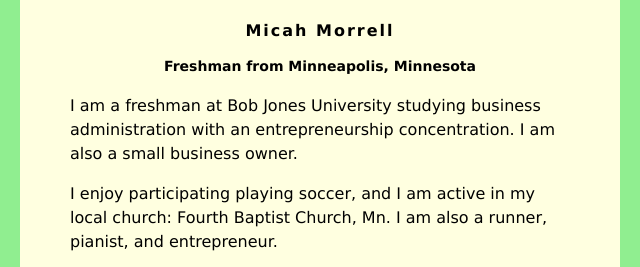
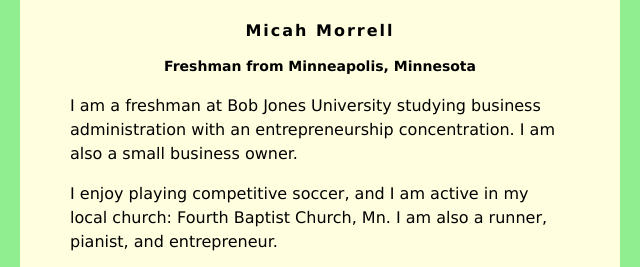
Before and after one commit to micahtmorrell/micahtmorrell.github.io, a plain HTML site: page index.html in a window 1280 px wide. Shown: the top 267 px of the page, 320-960 px from the left. Drawn offline with Linux system fonts and the light colour scheme.

Commit message:
Update index.html

```diff
--- a/index.html
+++ b/index.html
@@ -35,7 +35,7 @@ h3 {
 
          <p>I am a freshman at Bob Jones University studying business administration with an entrepreneurship concentration. I am also a small business owner.</p>
          <p>
-            I enjoy participating playing soccer, and I am active in my local church: Fourth Baptist Church, Mn. I am also a runner, pianist, and entrepreneur.
+            I enjoy playing competitive soccer, and I am active in my local church: Fourth Baptist Church, Mn. I am also a runner, pianist, and entrepreneur.
          </p>
          <p>
             I also own a bussiness called Stash My Stuff, which is a summer storage service for college students. More information about my business, Stash My Stuff, is available at stashmystuff.org.
```
